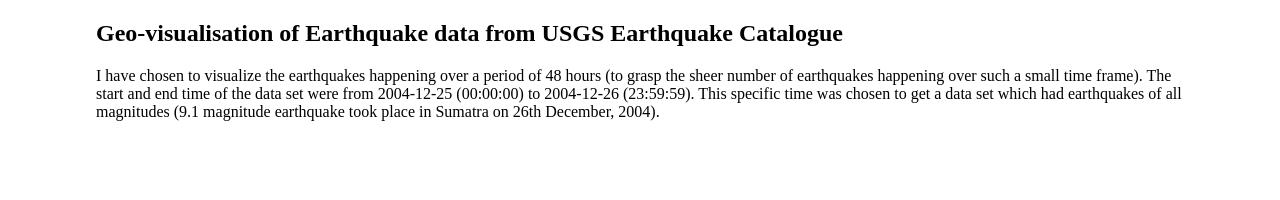
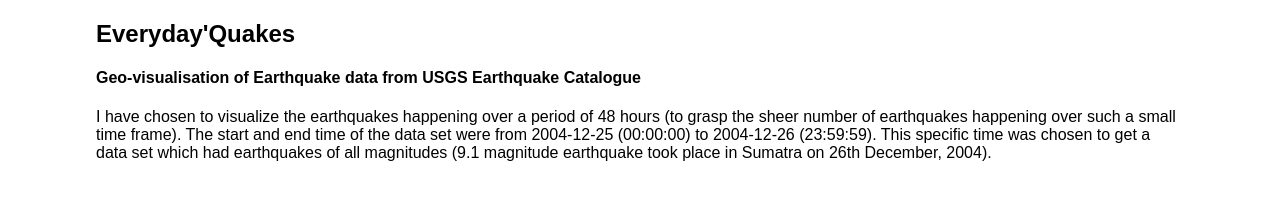
Before and after one commit to AshmiK/everydayquakes, a plain HTML site: page index.html in a window 1280 px wide. Drawn offline with Linux system fonts and the light colour scheme; a script that the page names is missing.

Commit message:
Updated Headings

```diff
--- a/index.html
+++ b/index.html
@@ -5,8 +5,10 @@
 <title>Everyday 'Quakes</title>
 </head>
 
-<body style="width:85%; margin:auto;">
-  <h2>Geo-visualisation of Earthquake data from USGS Earthquake Catalogue</h2>
+<body style="width:85%; margin:auto; font-family: Gotham, sans-serif;">
+  <h2> Everyday'Quakes</h2><nl>
+
+  <h4>Geo-visualisation of Earthquake data from USGS Earthquake Catalogue</h4>
  <p>I have chosen to visualize the earthquakes happening over a period of 48 hours (to grasp the sheer number of earthquakes happening over such a small time frame). The start and end time of the data set were from 2004-12-25 (00:00:00) to 2004-12-26 (23:59:59). This specific time was chosen to get a data set which had earthquakes of all magnitudes (9.1 magnitude earthquake took place in Sumatra on 26th December, 2004).</p>
   <div class="flourish-embed" data-src="visualisation/846264"></div><script src="https://public.flourish.studio/resources/embed.js"></script>
 
```
